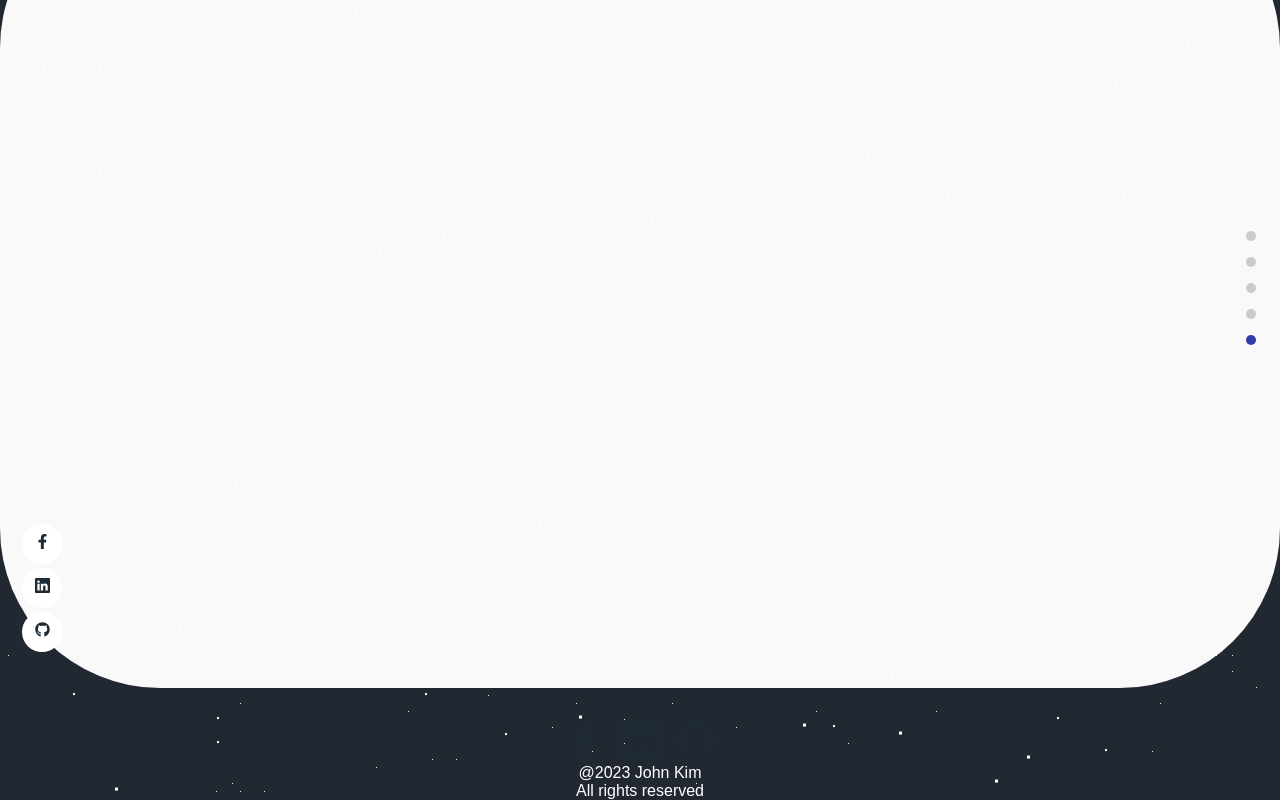
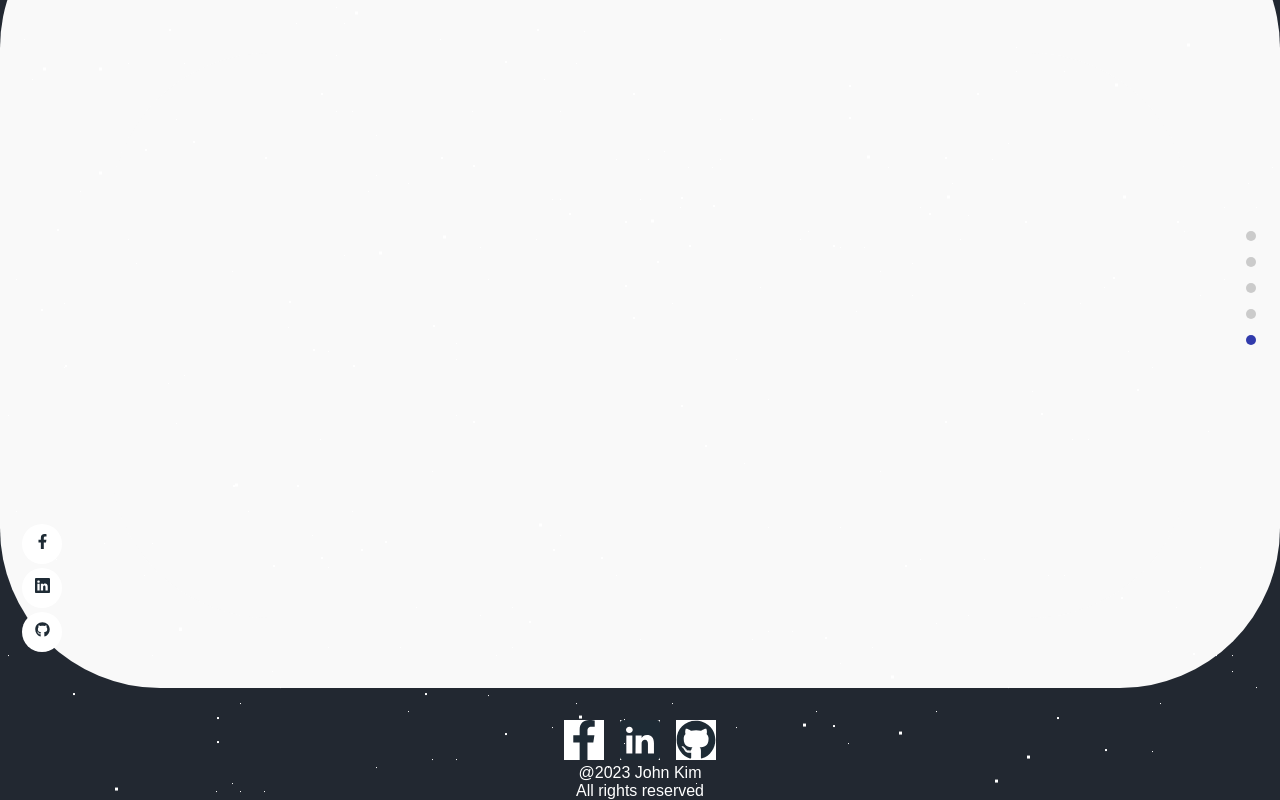
Before and after one commit to johnkim0306/OnlineResume, a React (Create React App) app: page / in a window 1280 px wide. Shown: the part 4317-5117 px from the top of the page. Built offline with nearby package versions, Linux system fonts and the light colour scheme.

Commit message:
Add background-color to the icons

```diff
--- a/src/components/footer/footer.scss
+++ b/src/components/footer/footer.scss
@@ -26,6 +26,7 @@
         svg {
             width: 100%;
             height: 100%;
+            background-color: $color-white;
         }
     }
 }
```
